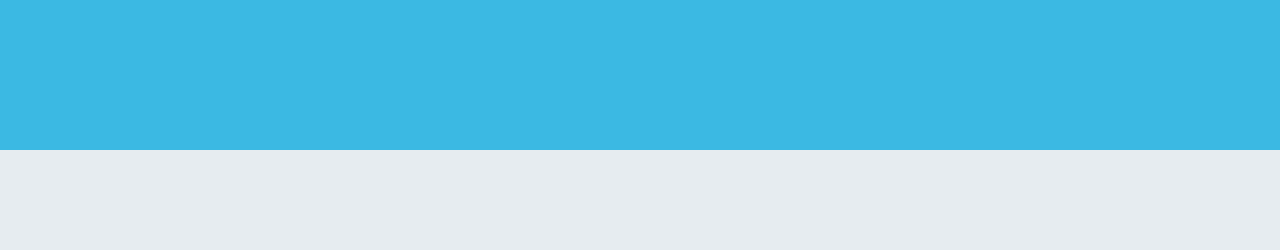
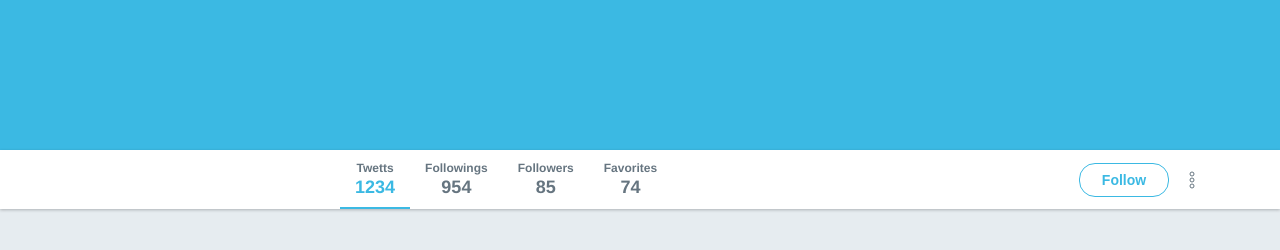
Before and after one commit to JoedSilva18/Twitter_Interface, a plain HTML site: page index.html in a window 1280 px wide. Shown: the part 276-526 px from the top of the page. Drawn offline with Linux system fonts and the light colour scheme.

Commit message:
Adicionada action bar

```diff
--- a/index.html
+++ b/index.html
@@ -28,6 +28,33 @@
   <div class="banner">
     <h1>Welcome to twitter</h1>
   </div>
+  <div class="bar">
+    <div class="content">
+      <ul>
+        <li class="active">
+          <span>Twetts</span>
+          <strong>1234</strong>
+        </li>
+        <li>
+          <span>Followings</span>
+          <strong>954</strong>
+        </li>
+        <li>
+          <span>Followers</span>
+          <strong>85</strong>
+        </li>
+        <li>
+          <span>Favorites</span>
+          <strong>74</strong>
+        </li>
+      </ul>
+
+      <div class="actions">
+        <button>Follow</button>
+        <img src="/images/more.svg" alt="More">
+      </div>
+    </div>
+  </div>
 </body>
 
 </html>
--- a/style.css
+++ b/style.css
@@ -103,3 +103,77 @@ div.banner {
   justify-content: center;
   color: #fff;
 }
+
+div.bar {
+  height: 59px;
+  background: #fff;
+  box-shadow: 0 1px 3px rgba(0, 0, 0, .25);
+}
+
+div.bar .content {
+  display: flex;
+  justify-content: space-between;
+  align-items: center;
+  padding-left: 285px;
+  height: 100%;
+}
+
+div.bar .content ul {
+  display: flex;
+  list-style: none;
+  height: 100%;
+}
+
+div.bar .content ul li {
+  display: flex;
+  flex-direction: column;
+  justify-content: center;
+  align-items: center;
+  padding: 0 15px;
+  position: relative;
+}
+
+div.bar .content ul li.active::after{
+  content: '';
+  width: 100%;
+  height: 2px;
+  position: absolute;
+  bottom: 0;
+  left: 0;
+  background: #3bb9e3;
+}
+
+div.bar .content ul li span {
+  color: #667580;
+  font-size: 12px;
+  font-weight: bold;
+}
+
+div.bar .content ul li strong {
+  color: #667580;
+  font-size: 18px;
+  font-weight: bold;
+  margin-top: 2px;
+}
+div.bar .content ul li.active strong {
+  color: #3bb9e3;
+}
+
+div.bar .content .actions {
+  display: flex;
+}
+
+div.bar .content .actions button {
+  height: 34px;
+  display: flex;
+  background: #fff;
+  align-items: center;
+  justify-content: center;
+  width: 90px;
+  font-weight: bold;
+  font-size: 14px;
+  color: #3bb9e3;
+  border: 1px solid #3bb9e3;
+  border-radius: 16px;
+  margin-right: 20px;
+}
```
